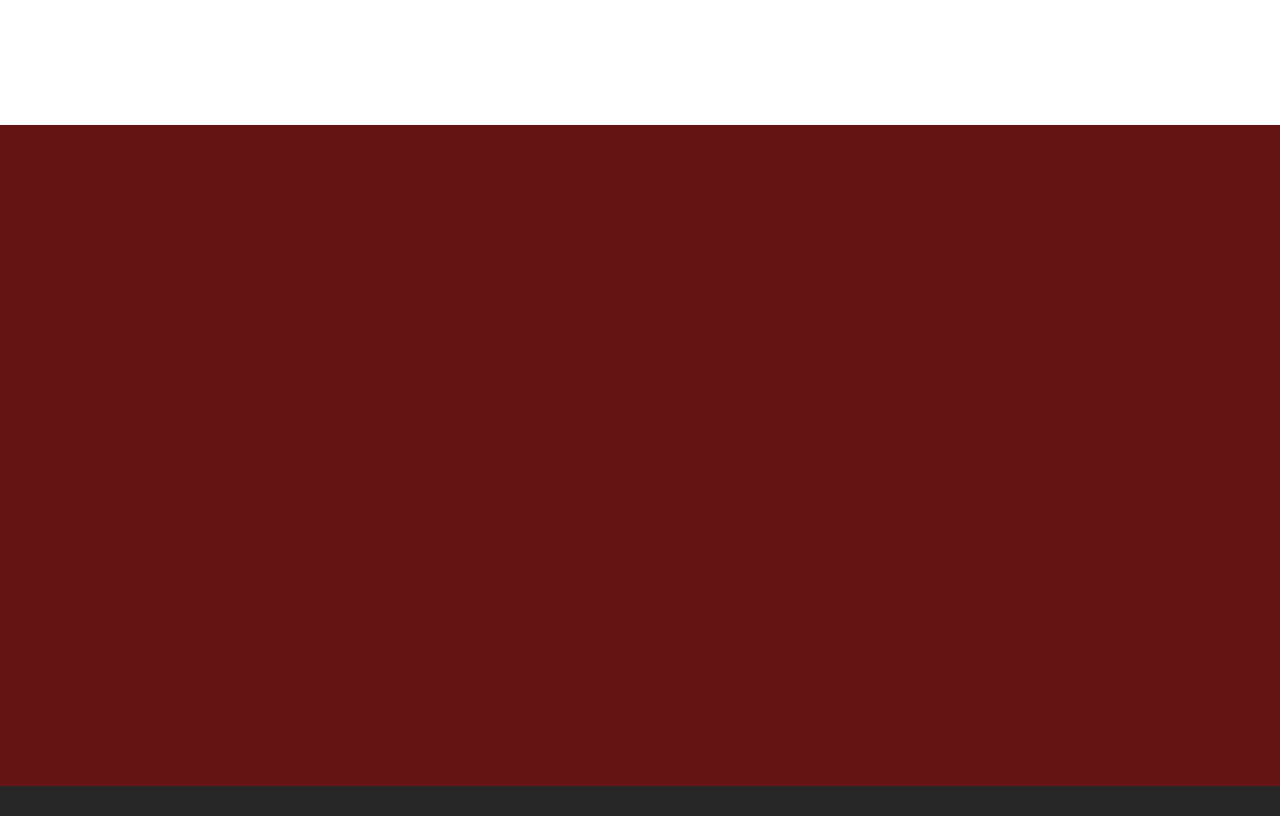
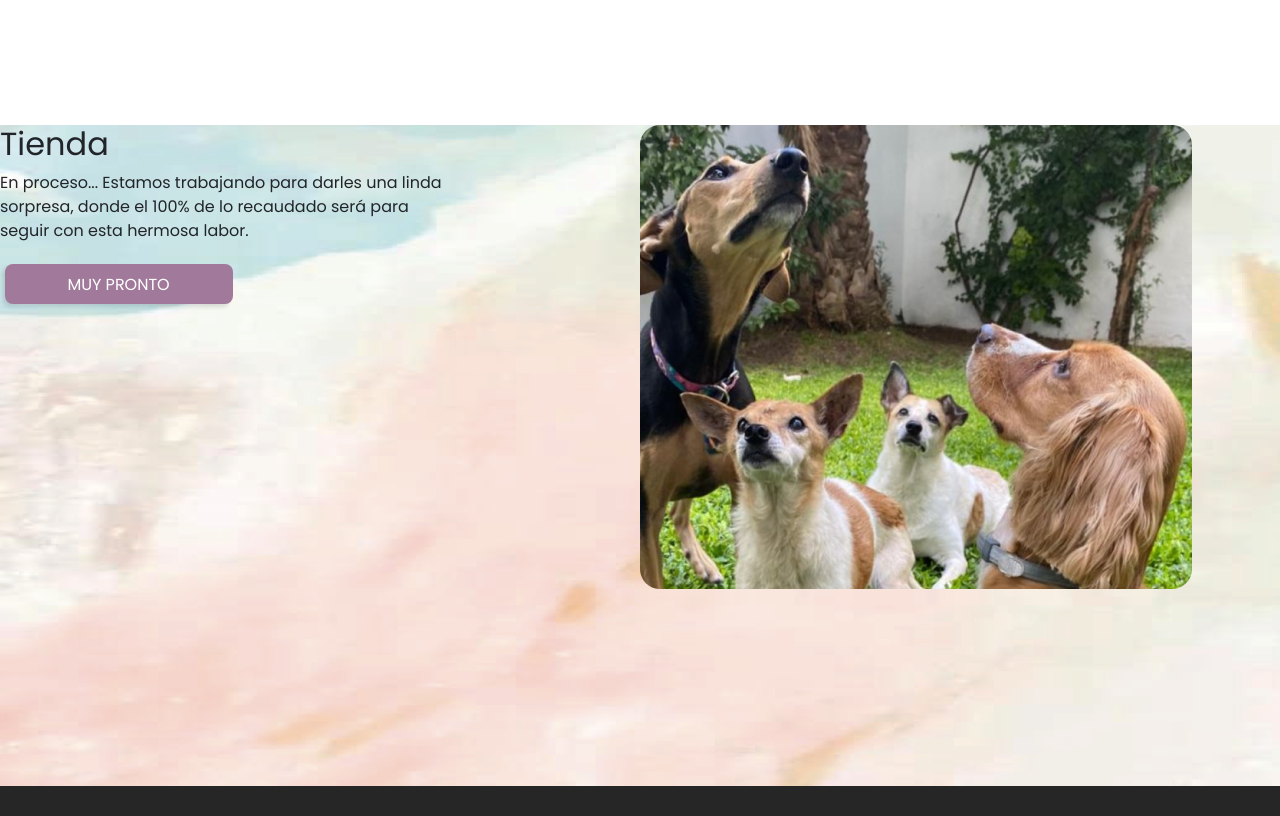
Before and after one commit to nachorosa/zaguates, a website: page index.html in a window 1280 px wide. Shown: the part 5400-6216 px from the top of the page. Drawn offline with nearby package versions, Linux system fonts and the light colour scheme.

Commit message:
No podia dormir, arreglos

```diff
--- a/index.html
+++ b/index.html
@@ -214,7 +214,7 @@
                             <br>
                             <p>Donaciones por Paypal:</p>
                             <div class="donar-botones">
-                                <div class="css-button-shadow-border">Donar por paypal</div>
+                                <div class="css-button-shadow-border text-center">Donar por paypal</div>
                             </div>
                         </div>
                     </div>
@@ -307,7 +307,10 @@
 
         <!-- tienda -->
         <section class="tienda">
-
+            <div class="tienda__info"><h2>Tienda</h2>
+                <p>En proceso... Estamos trabajando para darles una linda sorpresa, donde el 100% de lo recaudado será para seguir con esta hermosa labor. </p>
+                <div class="css-button-shadow-border text-center">MUY PRONTO</div></div>
+            <img src="./multimedia/img/tienda/fotoTienda.png" class="img__tienda" alt="">
         </section>
 
     </main>
--- a/scss/components/_main.scss
+++ b/scss/components/_main.scss
@@ -424,7 +424,7 @@ $color5: #262626;
     }
 
     .css-button-shadow-border {
-      width: 100%;
+      width: 268px;
       height: 40px;
       color: #fff;
       padding: 5px 10px;
@@ -451,7 +451,45 @@ $color5: #262626;
 // tienda
 
 .tienda {
-  background-color: rgb(102, 19, 19);
+  display: grid;
+  grid-template-columns: repeat(2, 1fr);
+  grid-template-rows: 1fr;
+  background: no-repeat url("../multimedia/img/tienda/backgroundTienda.png");
   height: 661px;
   width: 100%;
+  .tienda__info{
+    height: 208px;
+    width: 456px;
+    left: 161px;
+    top: 5657px;
+  }
+  .img__tienda{
+    height: 464px;
+    width: 552px;
+    left: 729px;
+    top: 5565px;
+  }
+  .css-button-shadow-border {
+    width: 50%;
+    height: 40px;
+    color: #fff;
+    padding: 5px 10px;
+    line-height: 200%;
+    cursor: pointer;
+    transition: all 0.3s ease;
+    position: relative;
+    display: inline-block;
+    outline: none;
+    border-radius: 8px;
+    border: none;
+    margin: 1%;
+    box-shadow: -3px 3px 4px #00000020;
+    background: #A17A9B;
+    &:hover {
+      background-color: #926f8d;
+    }
+    &:active {
+      top: 1.5px;
+    }
+  }
 }
```
Also changed, not shown: multimedia/img/tienda/backgroundTienda.png (added), multimedia/img/tienda/fotoTienda.png (added), scss/style.css.
